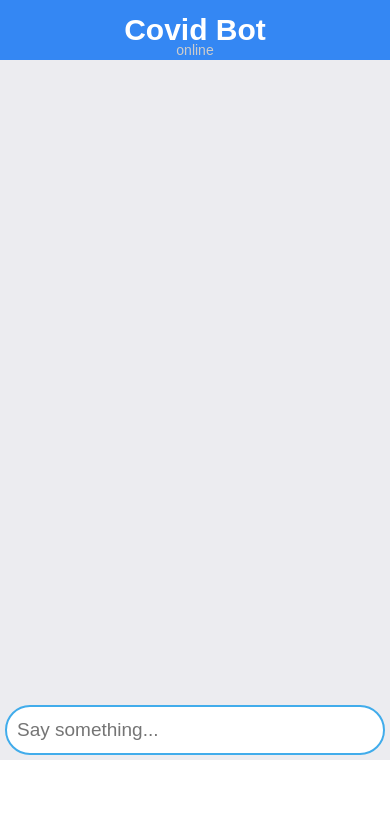
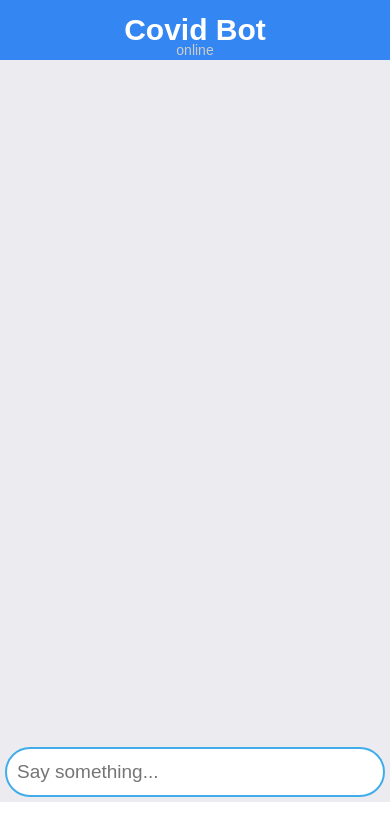
Before and after one commit to rohitd4007/covid-chat-bot, a React (Create React App) app: page / in a window 390 px wide. Shown: the top 840 px of the page. Built offline with nearby package versions, Linux system fonts and the light colour scheme.

Commit message:
changes to css

```diff
--- a/src/Components/ChatBot.css
+++ b/src/Components/ChatBot.css
@@ -207,7 +207,7 @@
         margin-top: 0;
     }
     .chat {
-        height: 90vh;
+        height: 95vh;
         border-radius: 0;
     }
     .their-chat {
```
